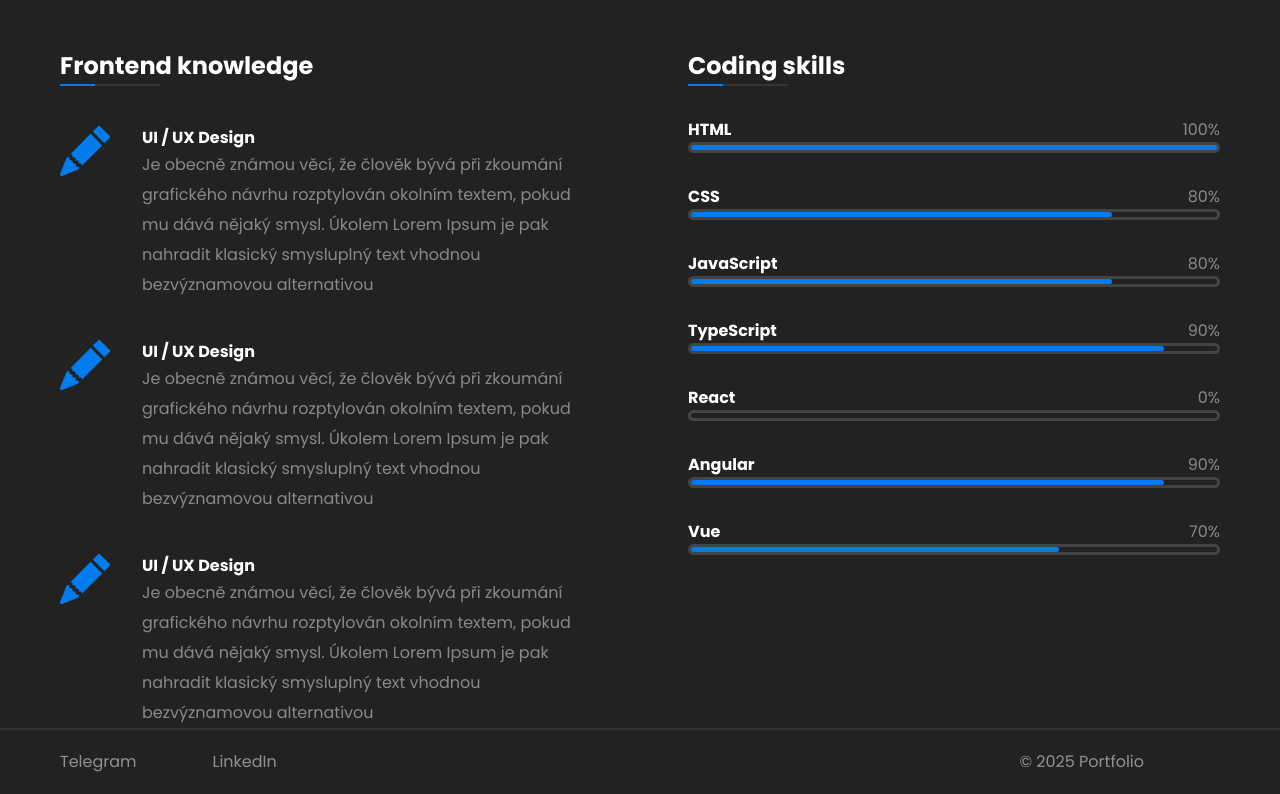
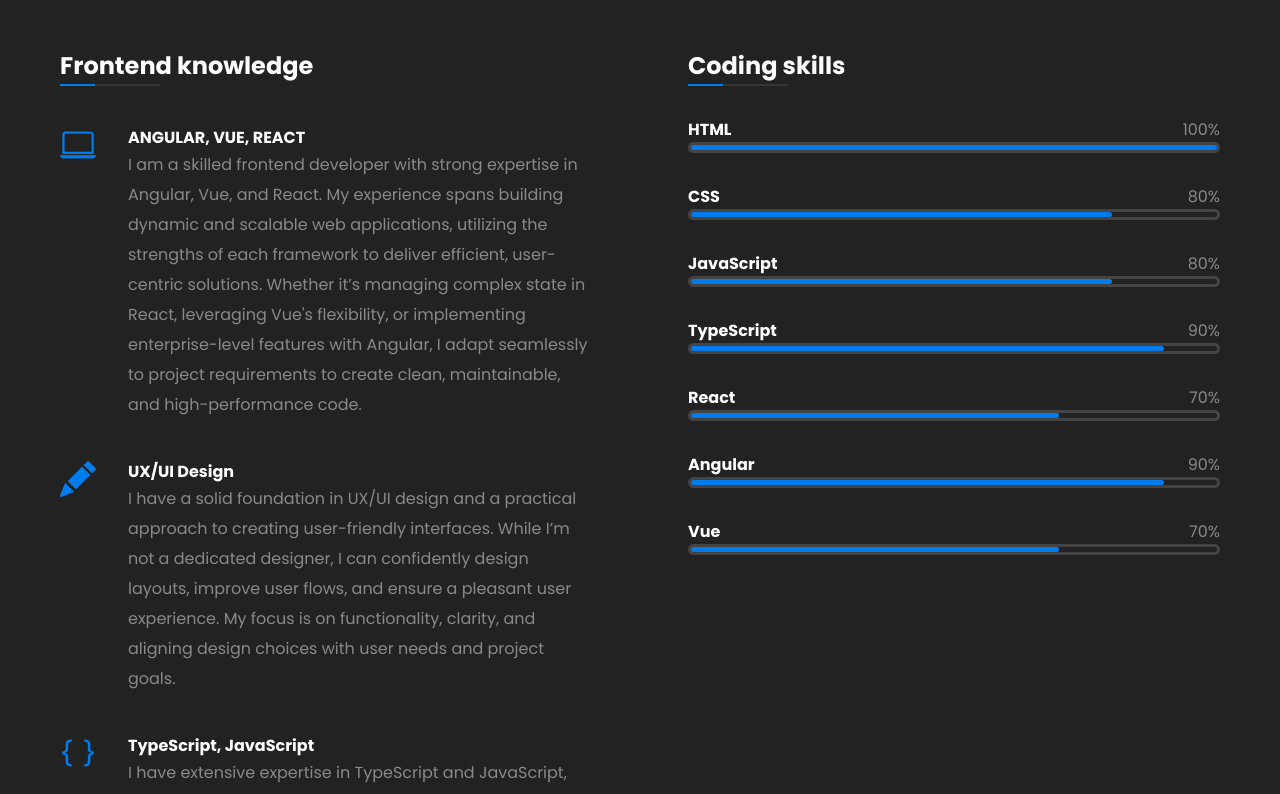
Before and after one commit to MiloBN1/Portfolio, a Vue app in the folder portfolio/: page / in a window 1280 px wide. Shown: the part 1060-1854 px from the top of the page. Built offline with nearby package versions, Linux system fonts and the light colour scheme.

Commit message:
second page done

```diff
--- a/portfolio/src/components/FrontEndInfo.vue
+++ b/portfolio/src/components/FrontEndInfo.vue
@@ -1,6 +1,8 @@
 <script setup lang="ts">
+import frontJson from "../shared/jsons/Front-skills.json"
+import ProgressBar from "./ui/ProgressBar.vue";
 
-import ProgressBar from "./ui/ProgressBar.vue";
+
 </script>
 
 <template>
@@ -15,18 +17,15 @@ import ProgressBar from "./ui/ProgressBar.vue";
           Frontend knowledge
           <div class="line"></div>
         </div>
-        <div v-for="i in [1,2,3]" :key="i" class="flex mt-10">
-          <div class="mr-8">
-            <svg xmlns="http://www.w3.org/2000/svg" width="50" height="50" fill="#007CED" class="bi bi-pencil-fill" viewBox="0 0 16 16">
-              <path d="M12.854.146a.5.5 0 0 0-.707 0L10.5 1.793 14.207 5.5l1.647-1.646a.5.5 0 0 0 0-.708zm.646 6.061L9.793 2.5 3.293 9H3.5a.5.5 0 0 1 .5.5v.5h.5a.5.5 0 0 1 .5.5v.5h.5a.5.5 0 0 1 .5.5v.5h.5a.5.5 0 0 1 .5.5v.207zm-7.468 7.468A.5.5 0 0 1 6 13.5V13h-.5a.5.5 0 0 1-.5-.5V12h-.5a.5.5 0 0 1-.5-.5V11h-.5a.5.5 0 0 1-.5-.5V10h-.5a.5.5 0 0 1-.175-.032l-.179.178a.5.5 0 0 0-.11.168l-2 5a.5.5 0 0 0 .65.65l5-2a.5.5 0 0 0 .168-.11z"/>
-            </svg>
+        <div v-for="i in frontJson" :key="i.id" class="flex mt-10">
+          <div class="mr-8 text-4xl text-[#007CED]">
+            <i :class="i.icon"></i>
           </div>
           <div>
             <h3 class="text-white font-bold">
-              UI / UX Design
+              {{i.title}}
             </h3>
-            <p class="text-[#fff7]">Je obecně známou věcí, že člověk bývá při zkoumání grafického návrhu rozptylován okolním textem, pokud mu dává nějaký smysl. Úkolem Lorem Ipsum je pak nahradit klasický smysluplný text vhodnou bezvýznamovou alternativou
-            </p>
+            <p class="text-[#fff7]">{{i.description}}</p>
           </div>
         </div>
       </div>
@@ -41,7 +40,7 @@ import ProgressBar from "./ui/ProgressBar.vue";
         <ProgressBar class="mt-8" name="CSS" percentage="80"/>
         <ProgressBar class="mt-8" name="JavaScript" percentage="80"/>
         <ProgressBar class="mt-8" name="TypeScript" percentage="90"/>
-        <ProgressBar class="mt-8" name="React" percentage="0"/>
+        <ProgressBar class="mt-8" name="React" percentage="70"/>
         <ProgressBar class="mt-8" name="Angular" percentage="90"/>
         <ProgressBar class="mt-8" name="Vue" percentage="70"/>
       </div>
--- /dev/null
+++ b/portfolio/src/shared/jsons/Front-skills.json
@@ -0,0 +1,20 @@
+[
+  {
+    "id": 1,
+    "icon": "bi bi-laptop",
+    "title": "ANGULAR, VUE, REACT",
+    "description": "I am a skilled frontend developer with strong expertise in Angular, Vue, and React. My experience spans building dynamic and scalable web applications, utilizing the strengths of each framework to deliver efficient, user-centric solutions. Whether it’s managing complex state in React, leveraging Vue's flexibility, or implementing enterprise-level features with Angular, I adapt seamlessly to project requirements to create clean, maintainable, and high-performance code."
+  },
+  {
+    "id": 2,
+    "icon": "bi bi-pencil-fill",
+    "title": "UX/UI Design",
+    "description": "I have a solid foundation in UX/UI design and a practical approach to creating user-friendly interfaces. While I’m not a dedicated designer, I can confidently design layouts, improve user flows, and ensure a pleasant user experience. My focus is on functionality, clarity, and aligning design choices with user needs and project goals."
+  },
+  {
+    "id": 3,
+    "icon": "bi bi-braces",
+    "title": "TypeScript, JavaScript",
+    "description": "I have extensive expertise in TypeScript and JavaScript, enabling me to build robust, maintainable, and scalable web applications. My deep understanding of these languages allows me to implement complex logic, ensure type safety, and streamline development processes. Whether it's working on modern frameworks like React, Angular, or Vue or writing clean, efficient vanilla JavaScript, I bring precision and expertise to every project."
+  }
+]
--- a/portfolio/src/style.css
+++ b/portfolio/src/style.css
@@ -1,4 +1,5 @@
 @import url('https://fonts.googleapis.com/css2?family=Poppins:ital,wght@0,100;0,200;0,300;0,400;0,500;0,600;0,700;0,800;0,900;1,100;1,200;1,300;1,400;1,500;1,600;1,700;1,800;1,900');
+@import 'bootstrap-icons/font/bootstrap-icons.css';
 @tailwind base;
 @tailwind components;
 @tailwind utilities;
```
